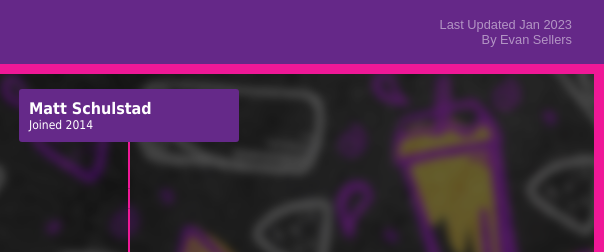
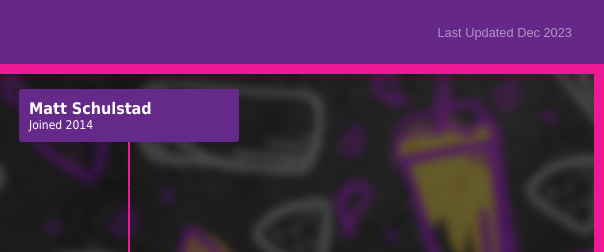
Before and after one commit to SellersEvan/rose-swim, a plain HTML site: page lineage/index.html in a window 1280 px wide. Shown: the top 252 px of the page, 676-1280 px from the left. Drawn offline with Linux system fonts and the light colour scheme.

Commit message:
Update index.html

```diff
--- a/lineage/index.html
+++ b/lineage/index.html
@@ -22,8 +22,7 @@
             <img src="../images/tacobell-logo.svg"/>
         </div>
         <div class="col subtitle">
-            <p>Last Updated Jan 2023</p>
-            <p>By Evan Sellers</p>
+            <p>Last Updated Dec 2023</p>
         </div>
     </div>
 
```
